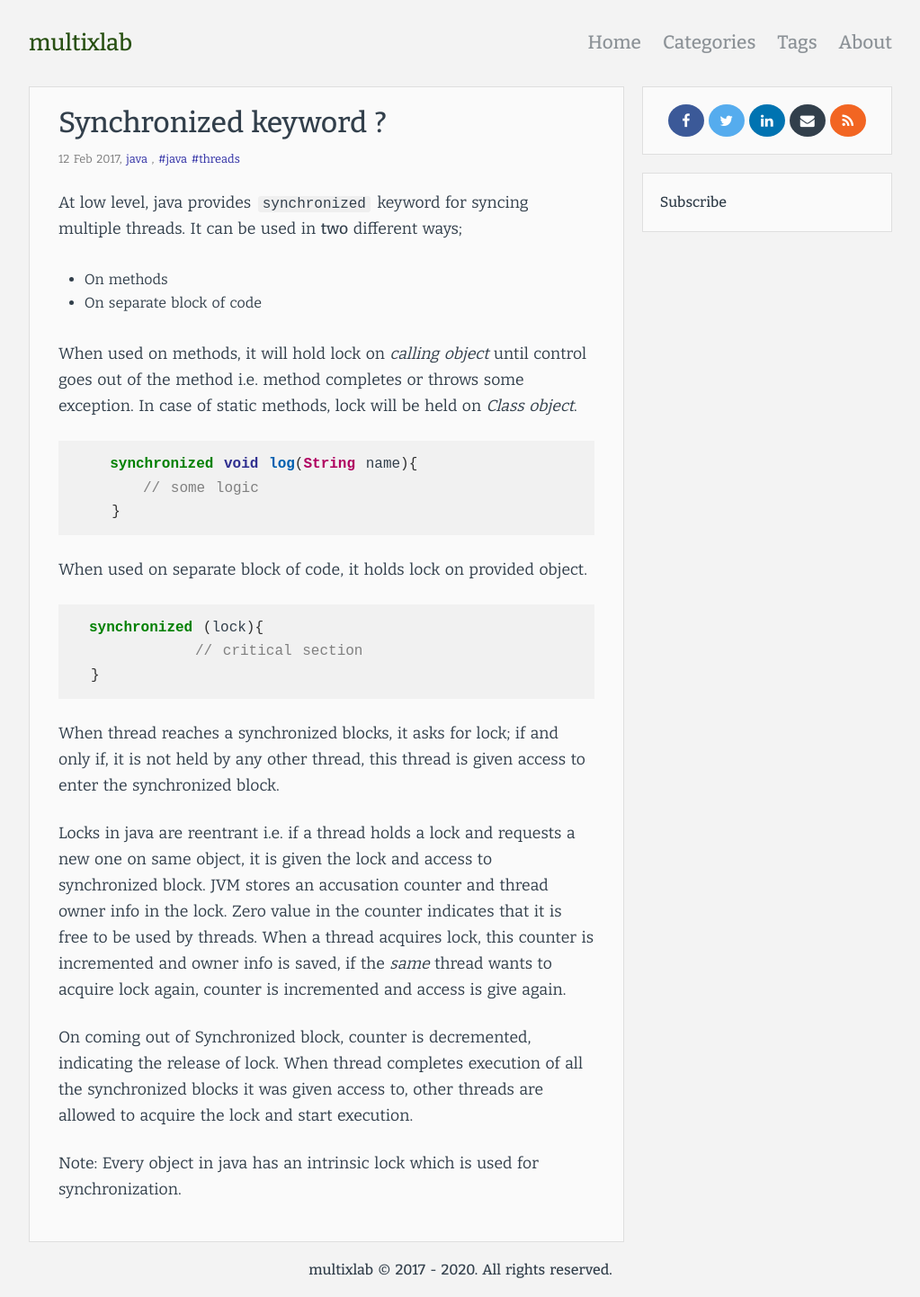
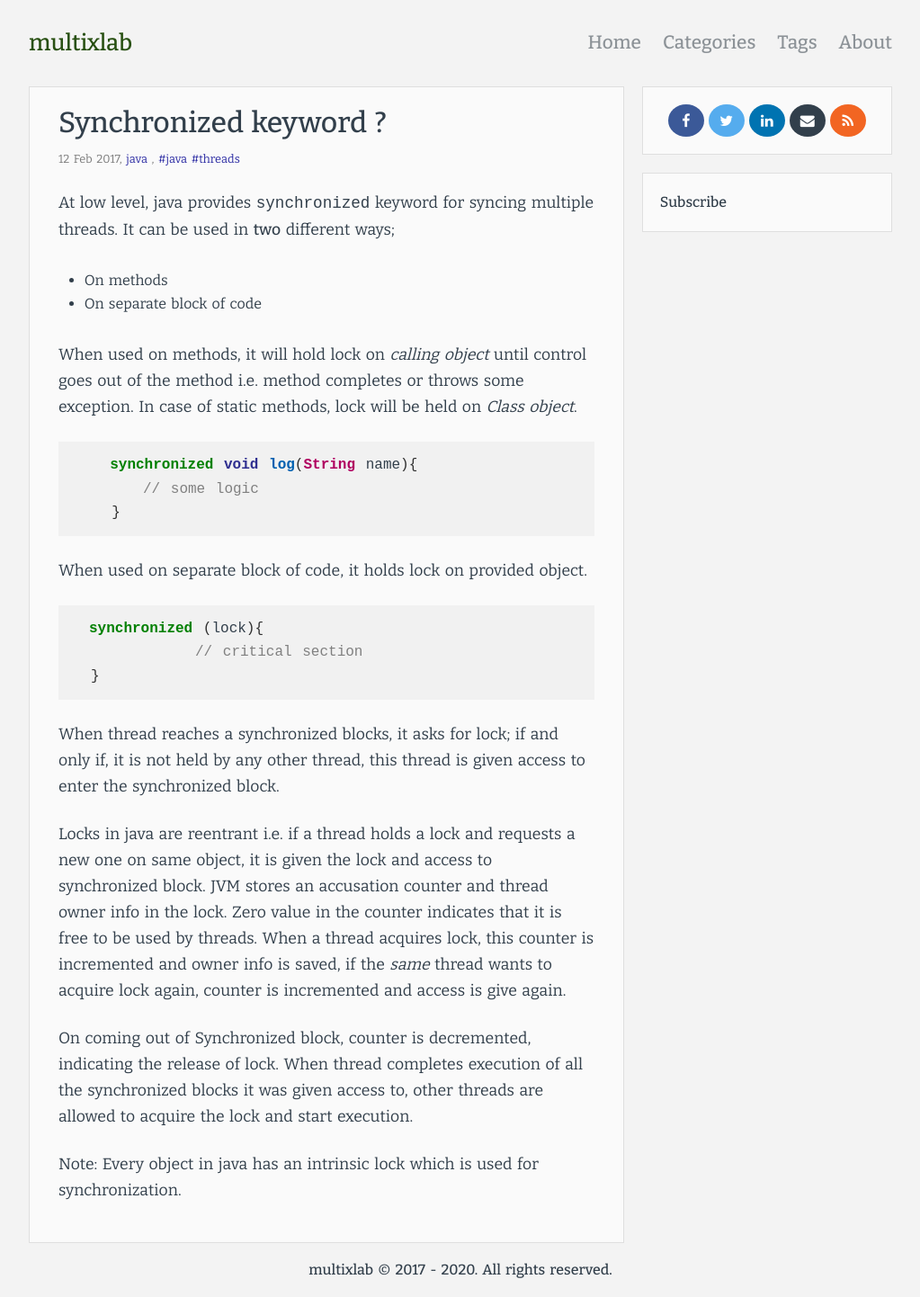
Before and after one commit to multixlab/multixlab.github.io, a Jekyll site: the page built from _posts/2017-02-12-synchronized-keyword.md, in a window 1280 px wide. Shown: the whole page at 90% size, without its empty margins (128-1151 px from the left). Built offline with Jekyll 4.4.1, drawn with Linux system fonts in a browser that asks for light colours.

Commit message:
refactor, adjust display margin on categories page

```diff
--- a/_sass/base.scss
+++ b/_sass/base.scss
@@ -101,19 +101,7 @@
 
 .highlight {
   padding: 0.8rem;
-  background-color: $color-highlight;
-}
-
-
-p code, li code {
-  border: 0;
-  margin: 0 2px;
-  padding: 0 5px;
-  font-size: 1rem;
-  line-height: 1.5;
-  border-radius: 3px;
-  white-space: nowrap;
-  background-color: #efefef;
+  background-color: $color-code-highlight;
 }
 
 blockquote {
--- a/_sass/categories.scss
+++ b/_sass/categories.scss
@@ -16,6 +16,8 @@
 }
 
 .categories {
+
+  margin: 0 $display-inside-margin;
 
   h2 {
     font-size: 1.8rem;
--- a/_sass/colors.scss
+++ b/_sass/colors.scss
@@ -3,7 +3,7 @@
 $color-subtitle: #7b7b7b;
 
 $color-page: #f3f3f3;
-$color-highlight: #f1f1f1;
+$color-code-highlight: #f1f1f1;
 
 //$color-page: #f0f0f0;
 $color-hover: #ce125a;
```
